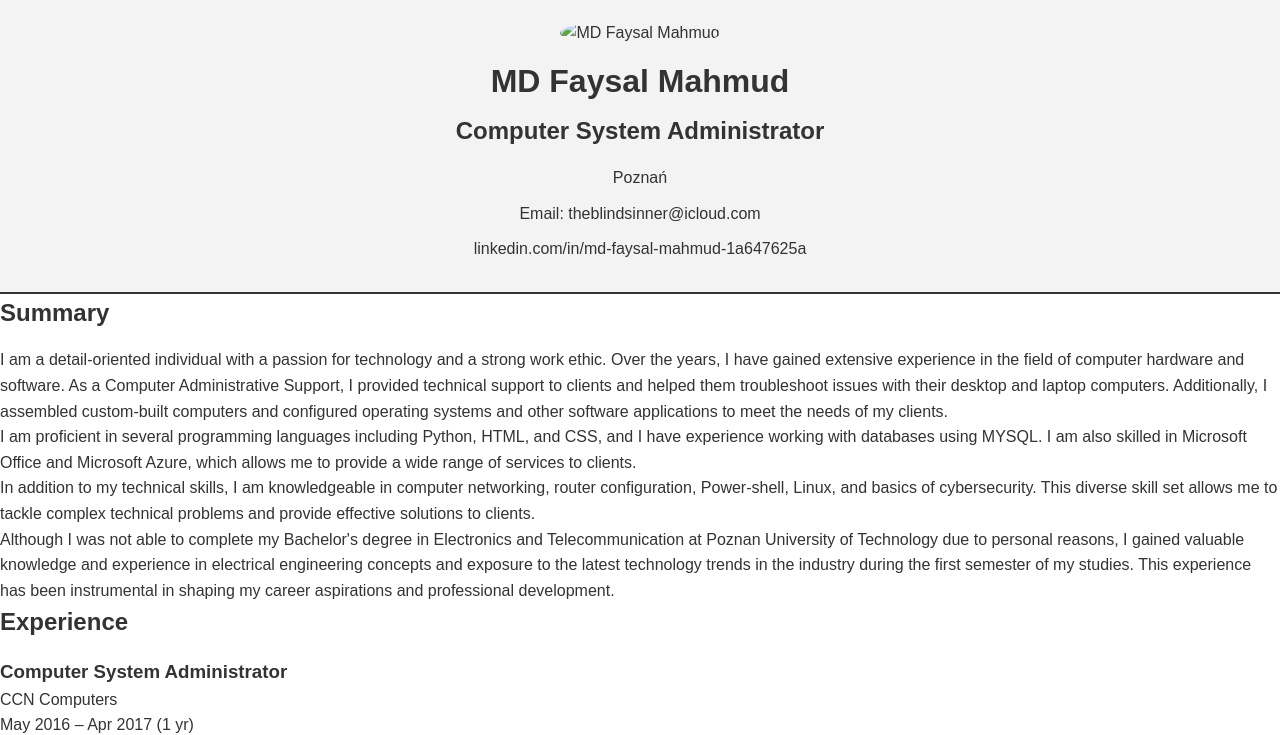
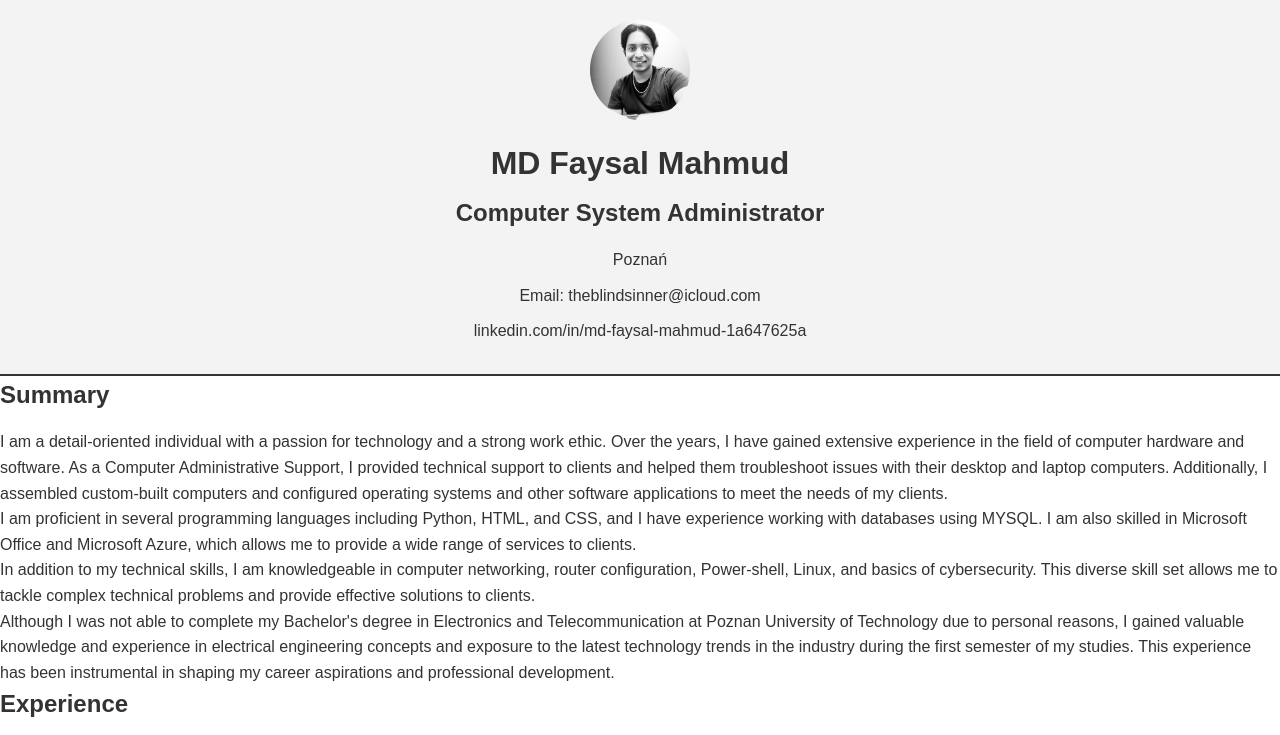
Before and after one commit to Blindsinner/faysalmahmud.github.io, a plain HTML site: page index.html in a window 1280 px wide. Shown: the top 735 px of the page. Drawn offline with Linux system fonts and the light colour scheme.

Commit message:
Update index.html

```diff
--- a/index.html
+++ b/index.html
@@ -9,7 +9,7 @@
 <body>
   <header>
     <div class="profile-image">
-      <img src="your-photo.jpg" alt="MD Faysal Mahmud">
+      <img src="pic.jpg" alt="MD Faysal Mahmud">
     </div>
     <h1>MD Faysal Mahmud</h1>
     <h2>Computer System Administrator</h2>
```
